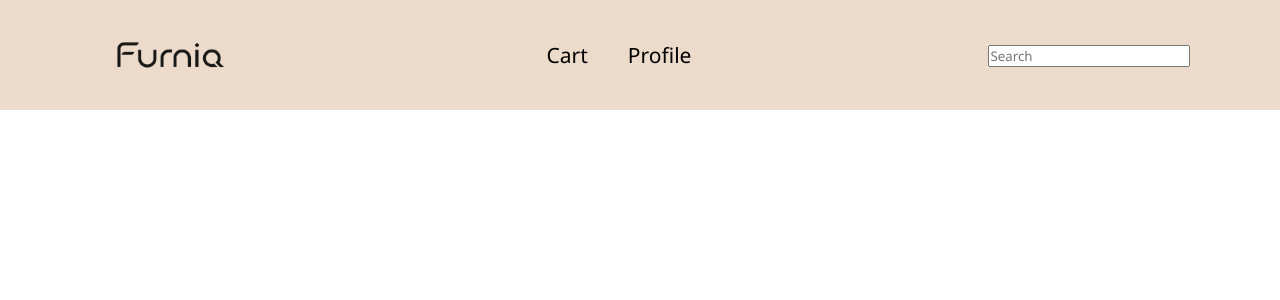
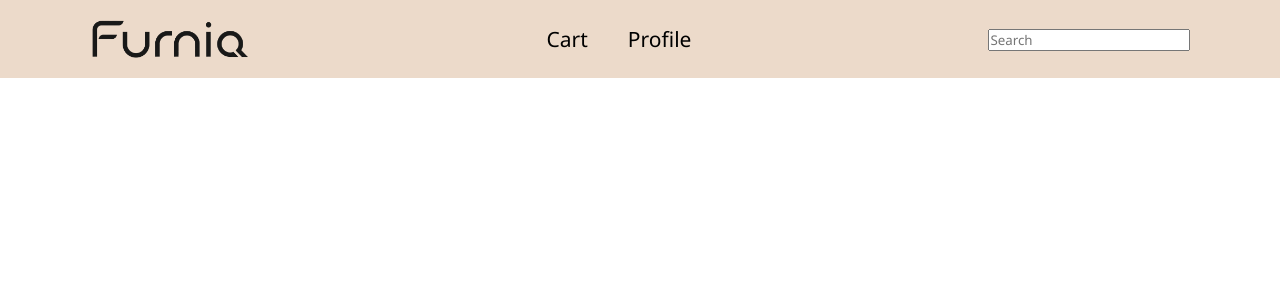
Before and after one commit to zsolti01/FurniqReact, a React (Vite) app: page / in a window 1280 px wide. Shown: the top 300 px of the page. Built offline with nearby package versions, Linux system fonts and the light colour scheme.

Commit message:
Updated the logo in the Navbar component

```diff
--- a/src/components/Navbar/Navbar.jsx
+++ b/src/components/Navbar/Navbar.jsx
@@ -1,10 +1,10 @@
 import './Navbar.css'
-import logo from '../../assets/img/Logos/logo3.png'
+import logoNavbar from '../../assets/img/Logos/logo3_Navbar.png'
 
 export default function Navbar() {
   return (
     <div className='navbar'>
-        <img src={logo} alt="Furniq Logo" className='logo'/>
+        <img src={logoNavbar} alt="Furniq Logo" className='logo'/>
 
         <ul>
             <li>Cart</li>
--- a/src/index.css
+++ b/src/index.css
@@ -4,9 +4,3 @@
     box-sizing: border-box;
     font-family: 'Poppins', 'Segoe UI', Tahoma, sans-serif;
 }
-
-.container{
-    width: 100vw;
-    min-height: 100vh;
-    background: #ecdaca;
-}
```
Also changed, not shown: src/assets/img/Logos/logo3_Navbar.png (added), src/components/Navbar/Navbar.css (line endings or trailing spaces).
